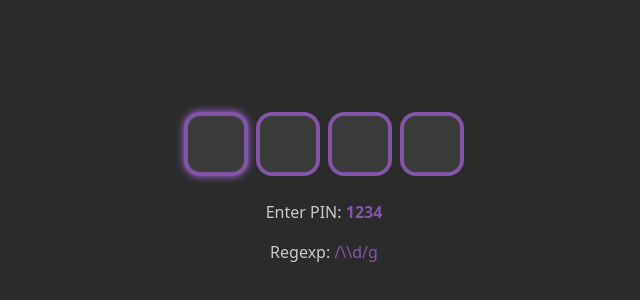
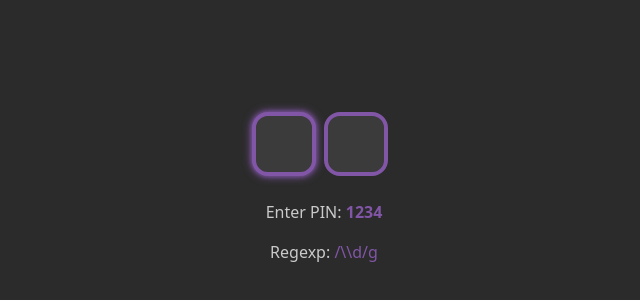
Before and after one commit to zer01one/pincode, a website: page public/index.html in a window 1280 px wide. Shown: the part 204-504 px from the top of the page, without its empty margins (316-956 px from the left). Drawn offline with Linux system fonts and the light colour scheme; files that its build step writes are made by us from their sources; files whose address does not match are found by name.

Commit message:
https://github.com/zer01one/pincode/issues/4

```diff
--- a/public/index.html
+++ b/public/index.html
@@ -4,6 +4,7 @@
     <meta charset="UTF-8">
     <meta name="viewport" content="width=device-width, initial-scale=1.0">
     <link rel="stylesheet" href="bower_components/bootstrap/dist/css/bootstrap.min.css">
+    <link rel="stylesheet" href="pincode.css">
     <link rel="stylesheet" href="css/main.css">
     <title>Document</title>
 </head>
@@ -13,11 +14,11 @@
         <div class="container">
             <div class="row" style="min-height: 100vh;">
                 <div class="col align-self-center">
-                    <div class="row justify-content-center">
+                    <div class="row justify-content-center pincode-container">
                         <input type="text" data-maxlength="1" autocomplete="off" class="form-control pin-input text-center me-2">
                         <input type="text" data-maxlength="1" autocomplete="off" class="form-control pin-input text-center me-2">
-                        <input type="text" data-maxlength="1" autocomplete="off" class="form-control pin-input text-center me-2">
-                        <input type="text" data-maxlength="1" autocomplete="off" class="form-control pin-input text-center">
+                        <!-- <input type="text" data-maxlength="1" autocomplete="off" class="form-control pin-input text-center me-2"> -->
+                        <!-- <input type="text" data-maxlength="1" autocomplete="off" class="form-control pin-input text-center"> -->
                     </div>
 
                     <div class="row justify-content-center mt-4">
--- a/public/js/index.js
+++ b/public/js/index.js
@@ -1,5 +1,5 @@
 window.onload = () => {
-    Pincode.init(document.querySelectorAll('.pin-input'), (maxlength, value) => {
+    Pincode.init(undefined, document.querySelectorAll('.pin-input'), (maxlength, value) => {
         console.log('Pin code filled', maxlength, value);
 
         $('#status-value strong').text(value);
```
Also changed, not shown: dist/pincode.css (added), dist/pincode.js.
